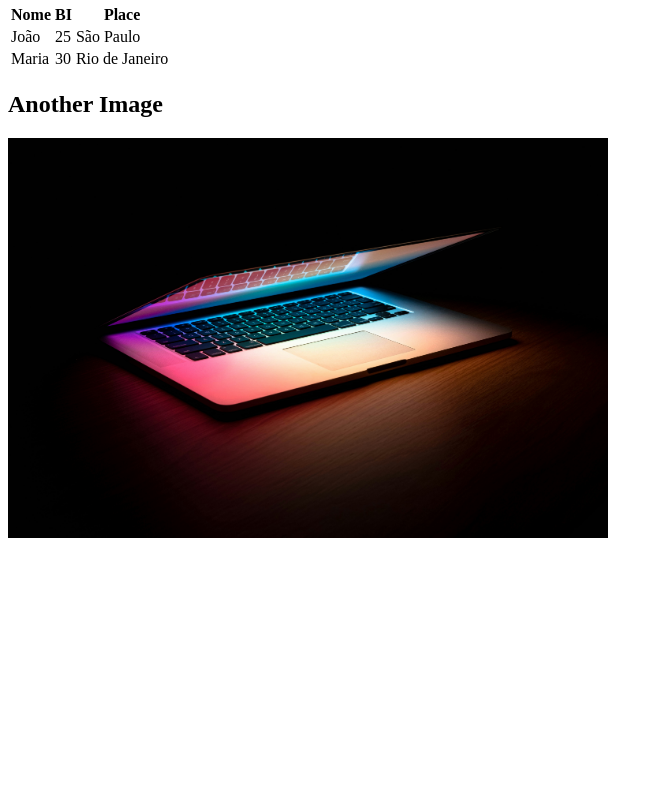
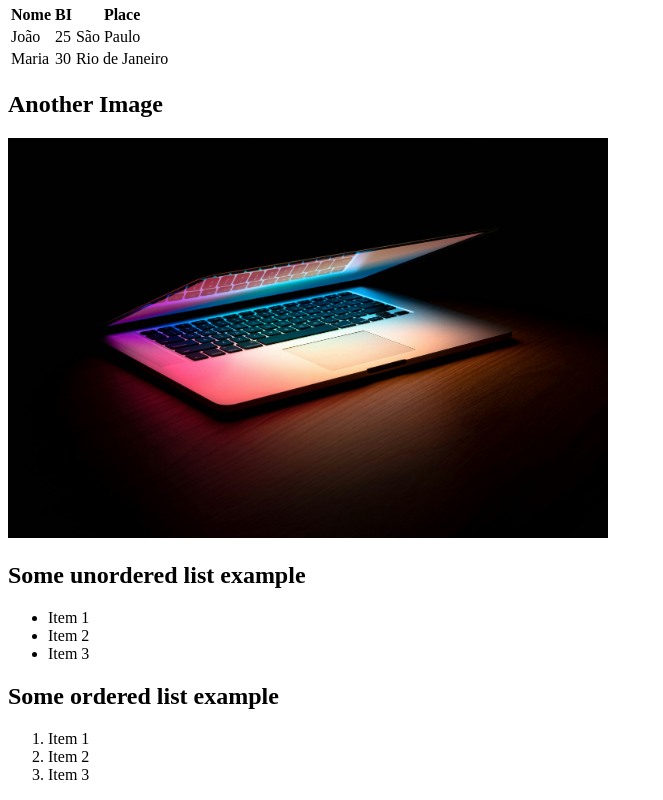
Before and after one commit to r3tnuh-007/Become-a-web-Developer-HTML5-CSS-JavaScript-Ruby-Ajax-SQL-, a plain HTML site: page my-projects/simple_site/teste.html in a window 1280 px wide. Shown: the part 679-1479 px from the top of the page, without its empty margins (0-663 px from the left). Before the commit the page ends 1229 px from the top, so only its background shows below. Drawn offline with Linux system fonts and the light colour scheme.

Commit message:
Lists
Knownig about ordered list and unordered lists

```diff
--- a/my-projects/simple_site/teste.html
+++ b/my-projects/simple_site/teste.html
@@ -42,6 +42,18 @@
                 Another Image
             </h2>
             <img height="400" width="600" src="images/joshua-reddekopp-SyYmXSDnJ54-unsplash.jpg" alt="r3tnuh-007">
+            <h2>Some unordered list example</h2>
+            <ul>
+                <li>Item 1</li>
+                <li>Item 2</li>
+                <li>Item 3</li>
+            </ul>
+            <h2>Some ordered list example</h2>
+            <ol>
+                <li>Item 1</li>
+                <li>Item 2</li>
+                <li>Item 3</li>
+            </ol>
         </body>
     </head>
 </html>
```
